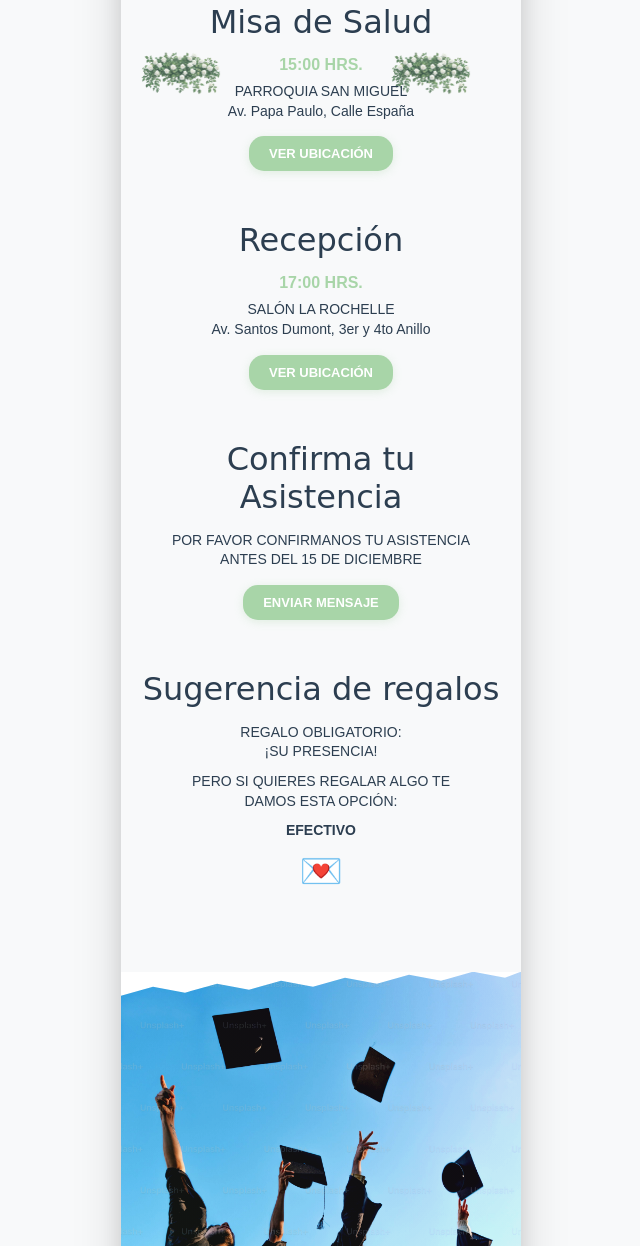
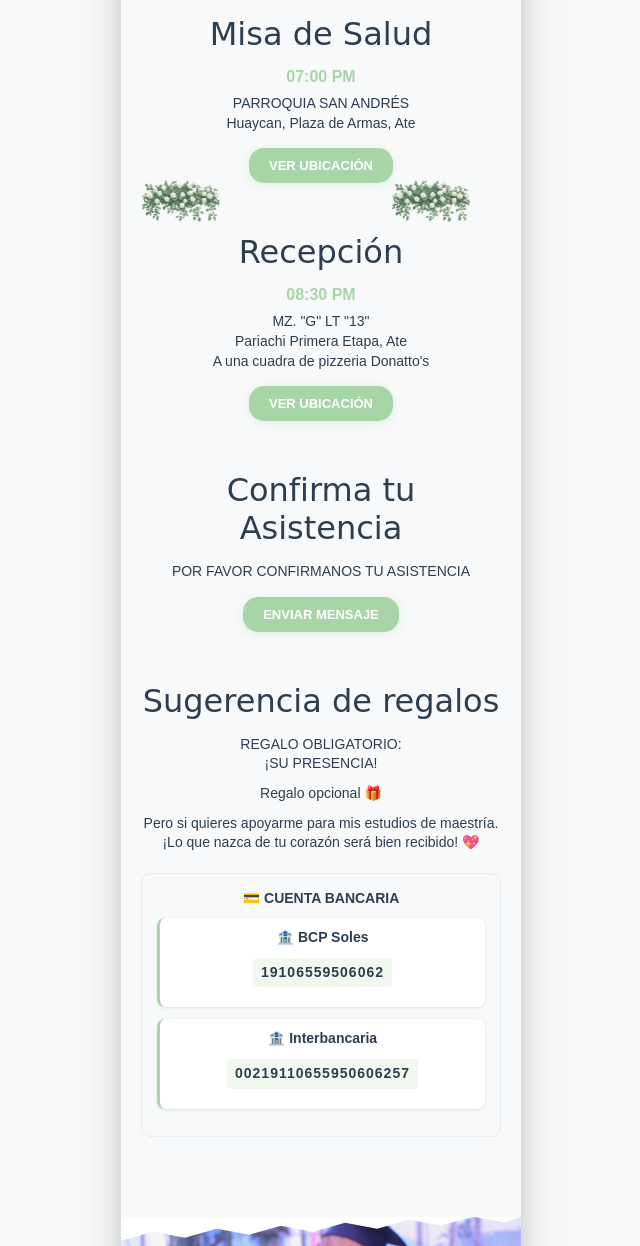
Before and after one commit to JeremiNzo/invitation-digital, a plain HTML site: page index.html in a window 1280 px wide. Shown: the part 1554-2800 px from the top of the page, without its empty margins (319-959 px from the left). Drawn offline with Linux system fonts and the light colour scheme.

Commit message:
feature:add btn

```diff
--- a/index.html
+++ b/index.html
@@ -453,6 +453,52 @@
             color: #a8d5a8;
         }
 
+        .bank-accounts {
+            margin-top: 20px;
+            padding: 15px;
+            background: #f8f9fa;
+            border-radius: 10px;
+            border: 1px solid #e9ecef;
+        }
+
+        .bank-title {
+            font-family: 'Arial', sans-serif;
+            font-size: 14px;
+            font-weight: bold;
+            color: #2c3e50;
+            margin-bottom: 15px;
+            text-align: center;
+        }
+
+        .account-item {
+            margin-bottom: 12px;
+            padding: 10px;
+            background: white;
+            border-radius: 8px;
+            border-left: 3px solid #a8d5a8;
+            box-shadow: 0 1px 3px rgba(0,0,0,0.1);
+        }
+
+        .bank-name {
+            font-family: 'Arial', sans-serif;
+            font-size: 13px;
+            font-weight: 600;
+            color: #2c3e50;
+            margin-bottom: 5px;
+        }
+
+        .account-number {
+            font-family: 'Courier New', monospace;
+            font-size: 14px;
+            font-weight: bold;
+            color: #a8d5a8;
+            background: #f0f8f0;
+            padding: 5px 8px;
+            border-radius: 4px;
+            display: inline-block;
+            letter-spacing: 1px;
+        }
+
         .section p {
             color: #666;
             line-height: 1.6;
@@ -696,16 +742,16 @@
 
         <div class="graduation-photo-section">
             <div class="photo-top-band"></div>
-            <img src="graduada.jpg" alt="Graduada celebrando" style="width: 100%; height: 250px; object-fit: cover; display: block; clip-path: polygon(0% 3%, 10% 1%, 20% 2%, 30% 0%, 40% 1%, 50% 0%, 60% 1%, 70% 0%, 80% 1%, 90% 0%, 100% 2%, 100% 97%, 90% 99%, 80% 98%, 70% 99%, 60% 98%, 50% 99%, 40% 98%, 30% 99%, 20% 98%, 10% 99%, 0% 97%);">
+            <img src="foto3.jpeg" alt="Graduada celebrando" style="width: 100%; height: 303px; object-fit: cover; display: block; clip-path: polygon(0% 3%, 10% 1%, 20% 2%, 30% 0%, 40% 1%, 50% 0%, 60% 1%, 70% 0%, 80% 1%, 90% 0%, 100% 2%, 100% 97%, 90% 99%, 80% 98%, 70% 99%, 60% 98%, 50% 99%, 40% 98%, 30% 99%, 20% 98%, 10% 99%, 0% 97%);">
         </div>
 
         <div class="date-section">
-            <h3>DICIEMBRE 12 2025</h3>
+            <h3>OCTUBRE 07 2025</h3>
         </div>
 
         <div class="profile-section">
             <div class="profile-frame">
-                <img src="perfil.png" alt="Perfil de graduada" style="width: 100%; height: 100%; object-fit: cover; border-radius: 10px;">
+                <img src="foto5.jpeg" alt="Perfil de graduada" style="width: 100%; height: 100%; object-fit: cover; border-radius: 10px;">
             </div>
         </div>
 
@@ -728,7 +774,7 @@
                     </div>
                     <div class="timeline-text">
                         <div class="timeline-title">MISA</div>
-                        <div class="timeline-time">15:00 HRS.</div>
+                        <div class="timeline-time">07:00 PM</div>
                     </div>
                 </div>
                 <div class="timeline-item">
@@ -737,7 +783,7 @@
                     </div>
                     <div class="timeline-text">
                         <div class="timeline-title">RECEPCIÓN</div>
-                        <div class="timeline-time">17:00 HRS.</div>
+                        <div class="timeline-time">08:30 PM</div>
                     </div>
                 </div>
                 <div class="timeline-item">
@@ -746,7 +792,7 @@
                     </div>
                     <div class="timeline-text">
                         <div class="timeline-title">BRINDIS</div>
-                        <div class="timeline-time">18:30 HRS.</div>
+                        <div class="timeline-time">10:00 PM</div>
                     </div>
                 </div>
                 <div class="timeline-item">
@@ -755,7 +801,7 @@
                     </div>
                     <div class="timeline-text">
                         <div class="timeline-title">CENA</div>
-                        <div class="timeline-time">20:00 HRS.</div>
+                        <div class="timeline-time">01:00 AM</div>
                     </div>
                 </div>
             </div>
@@ -765,25 +811,25 @@
             <div class="event-section">
                 <h2>Misa de Salud</h2>
                 <div class="event-info">
-                    <div class="event-time">15:00 HRS.</div>
-                    <div class="event-location">PARROQUIA SAN MIGUEL<br>Av. Papa Paulo, Calle España</div>
-                    <button class="location-button" onclick="openLocation()">VER UBICACIÓN</button>
+                    <div class="event-time">07:00 PM</div>
+                    <div class="event-location">PARROQUIA SAN ANDRÉS<br>Huaycan, Plaza de Armas, Ate</div>
+                    <button class="location-button" onclick="openLocation('https://maps.app.goo.gl/U6wr7Mzt1xcsw6px6')">VER UBICACIÓN</button>
                 </div>
             </div>
 
             <div class="event-section">
                 <h2>Recepción</h2>
                 <div class="event-info">
-                    <div class="event-time">17:00 HRS.</div>
-                    <div class="event-location">SALÓN LA ROCHELLE<br>Av. Santos Dumont, 3er y 4to Anillo</div>
-                    <button class="location-button" onclick="openLocation()">VER UBICACIÓN</button>
+                    <div class="event-time">08:30 PM</div>
+                    <div class="event-location">MZ. "G" LT "13"<br>Pariachi Primera Etapa, Ate <br>A una cuadra de pizzeria Donatto's</div>
+                    <button class="location-button" onclick="openLocation('https://maps.app.goo.gl/ZpbsgCxWVvjQWXKv9')">VER UBICACIÓN</button>
                 </div>
             </div>
 
             <div class="event-section">
                 <h2>Confirma tu Asistencia</h2>
                 <div class="rsvp-info">
-                    <p>POR FAVOR CONFIRMANOS TU ASISTENCIA<br>ANTES DEL 15 DE DICIEMBRE</p>
+                    <p>POR FAVOR CONFIRMANOS TU ASISTENCIA</p>
                     <button class="rsvp-button" onclick="openRSVP()">ENVIAR MENSAJE</button>
                 </div>
             </div>
@@ -792,15 +838,27 @@
                 <h2>Sugerencia de regalos</h2>
                 <div class="gift-info">
                     <p>REGALO OBLIGATORIO:<br>¡SU PRESENCIA!</p>
-                    <p>PERO SI QUIERES REGALAR ALGO TE<br>DAMOS ESTA OPCIÓN:</p>
-                    <p class="gift-option">EFECTIVO</p>
-                    <div class="gift-icon">💌</div>
+                    <p>Regalo opcional 🎁</p>
+                    <p>Pero si quieres apoyarme para mis estudios de maestría. ¡Lo que nazca de tu corazón será bien recibido! 💖</p>
+
+
+                    <div class="bank-accounts">
+                        <p class="bank-title">💳 CUENTA BANCARIA</p>
+                        <div class="account-item">
+                            <p class="bank-name">🏦 BCP Soles</p>
+                            <p class="account-number">19106559506062</p>
+                        </div>
+                        <div class="account-item">
+                            <p class="bank-name">🏦 Interbancaria</p>
+                            <p class="account-number">00219110655950606257</p>
+                        </div>
+                    </div>
                 </div>
             </div>
         </div>
 
         <div class="graduation-footer-image">
-            <img src="graduados.jpg" alt="Graduados celebrando" style="width: 100%; height: 300px; object-fit: cover; display: block;">
+            <img src="foto4.jpeg" alt="Graduados celebrando" style="width: 100%; height: 300px; object-fit: cover; display: block;">
         </div>
 
         <div class="footer">
@@ -810,17 +868,15 @@
 
     <script>
         // Función para abrir ubicación en Google Maps
-        function openLocation() {
-            const address = "Blvd. Universidad No. 320, Col. San Ángel, CDMX";
-            const encodedAddress = encodeURIComponent(address);
-            window.open(`https://www.google.com/maps/search/?api=1&query=${encodedAddress}`, '_blank');
+        function openLocation(address) {
+            window.open(address, '_blank');
         }
 
         // Función para abrir RSVP
         function openRSVP() {
             const message = "¡Hola! Confirmo mi asistencia a la fiesta de graduación. ¡Gracias por la invitación!";
             const encodedMessage = encodeURIComponent(message);
-            window.open(`https://wa.me/5215512345678?text=${encodedMessage}`, '_blank');
+            window.open(`https://wa.me/51952124887?text=${encodedMessage}`, '_blank');
         }
 
         // Función para manejar la subida de fotos
```
Also changed, not shown: foto1.jpeg (added), foto2.jpeg (added), foto3.jpeg (added), foto4.jpeg (added), foto5.jpeg (added).
